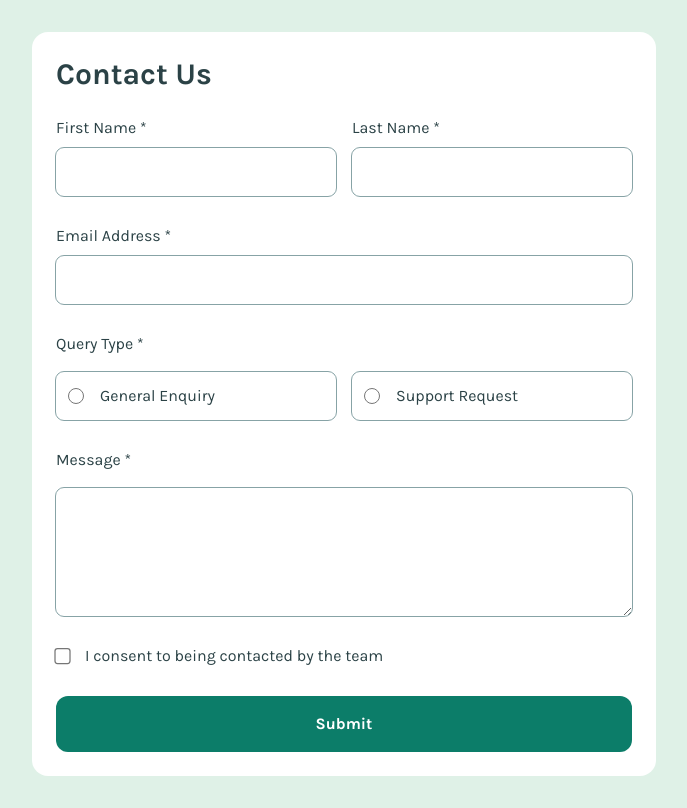
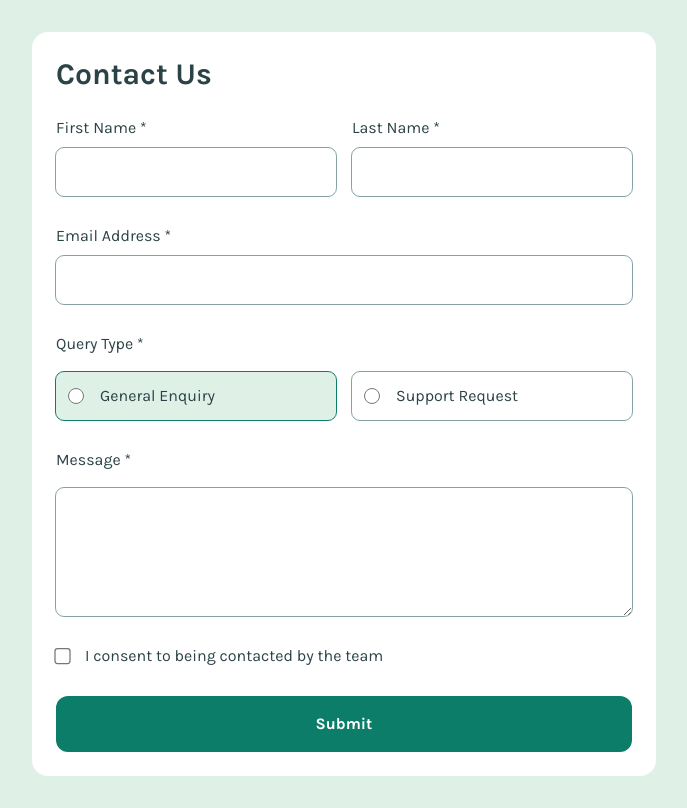
Before and after one commit to frontend-rustyff12/14-contact-form, a React (Vite) app: page / in a window 1280 px wide. Shown: the whole page, without its empty margins (296-983 px from the left). Built offline with nearby package versions, Linux system fonts and the light colour scheme.

Commit message:
Extra types created, validation and submit functions created

```diff
--- a/src/Form.tsx
+++ b/src/Form.tsx
@@ -1,23 +1,108 @@
-import { inputClass } from "./utils";
+import { useState, useRef, type FormEvent } from "react";
+import {
+  inputClass,
+  queryInputClass,
+  type formType,
+  type FormDataRaw,
+  type FormErrors,
+} from "./utils";
 export default function Form() {
+  const formRef = useRef<HTMLFormElement>(null);
+  const [errors, setErrors] = useState<FormErrors>({});
+  const [formObj, setFormObj] = useState<formType>({
+    fname: { value: "", isValid: false },
+    lname: { value: "", isValid: false },
+    email: { value: "", isValid: false },
+    query: { value: "general", isValid: true },
+    message: { value: "", isValid: false },
+    consent: false,
+  });
+
+  // Validation
+  function validateForm(data: FormDataRaw): FormErrors {
+    const newErrors: FormErrors = {};
+    if (!data.fname) newErrors.fname = "This field is required";
+    if (!data.lname) newErrors.lname = "This field is required";
+    if (!data.email) {
+      newErrors.email = "Please enter a valid emil address";
+    } else if (!/^[^\s@]+@[^\s@]+\.[^\s@]+$/.test(data.email)) {
+      newErrors.email = "Please enter a valid emil address";
+    }
+    if (!data.query || !["support", "general"].includes(data.query))
+      newErrors.query = "Please select a query type";
+    if (!data.message) newErrors.message = "This field is required";
+    if (!data.consent)
+      newErrors.consent =
+        "To submit this form, please consent to being contacted";
+    return newErrors;
+  }
+
+  function handleSubmit(e: FormEvent<HTMLFormElement>) {
+    e.preventDefault();
+    if (formRef.current) {
+      const formData = new FormData(formRef.current);
+      const data: FormDataRaw = Object.fromEntries(formData.entries());
+
+      const validationErrors = validateForm(data);
+      if (Object.keys(validationErrors).length > 0) {
+        setErrors(validationErrors);
+        setFormObj({
+          fname: { value: data.fname || "", isValid: !validationErrors.fname },
+          lname: { value: data.lname || "", isValid: !validationErrors.lname },
+          email: { value: data.email || "", isValid: !validationErrors.email },
+          query: {
+            value: data.query || "support",
+            isValid: !validationErrors.query,
+          },
+          message: {
+            value: data.message || "",
+            isValid: !validationErrors.message,
+          },
+          consent: data.consent === "on",
+        });
+        return;
+      }
+      // Validation passed, clear errors
+      setErrors({});
+      // Update formObj with valid data
+      const processedData: formType = {
+        fname: { value: data.fname || "", isValid: true },
+        lname: { value: data.lname || "", isValid: true },
+        email: { value: data.email || "", isValid: true },
+        query: { value: data.query || "support", isValid: true },
+        message: { value: data.message || "", isValid: true },
+        consent: data.consent === "on",
+      };
+      setFormObj(processedData);
+      console.log("Form submitted:", processedData);
+    }
+  }
+
   return (
     <section className="bg-cust-White p-6 font-karla rounded-2xl md:w-1/2 ">
       <h1 className="text-3xl font-bold text-cust-Grey-900">Contact Us</h1>
-      <form className="grid grid-cols-1 gap-7 mt-6">
+
+      {/* Form */}
+      <form
+        ref={formRef}
+        onSubmit={handleSubmit}
+        className="grid grid-cols-1 gap-7 mt-6"
+        noValidate
+      >
         <div className="flex flex-col gap-2 md:flex-row md:gap-4 ">
           <div className="flex flex-col gap-2 md:w-full">
             <label className="text-cust-Grey-900" htmlFor="fname">
               First Name *
             </label>
             <input className={inputClass} type="text" id="fname" name="fname" />
-            <p className="hidden">This field is required</p>
+            {errors.fname && <p className="text-red-500">{errors.fname}</p>}
           </div>
           <div className="flex flex-col gap-2 md:w-full">
             <label className="text-cust-Grey-900" htmlFor="lname">
               Last Name *
             </label>
             <input className={inputClass} type="text" id="lname" name="lname" />
-            <p className="hidden">This field is required</p>
+            {errors.lname && <p className="text-red-500">{errors.lname}</p>}
           </div>
         </div>
 
@@ -26,32 +111,44 @@ export default function Form() {
             Email Address *
           </label>
           <input className={inputClass} type="email" id="email" name="email" />
-          <p className="hidden">Please enter a valid email address</p>
+          {errors.email && <p className="text-red-500">{errors.email}</p>}
         </div>
+
+        {/* Query */}
         <div className="">
           <fieldset>
             <legend className="mb-4 text-cust-Grey-900">Query Type *</legend>
             <div className="flex flex-col gap-4 md:flex-row">
               <div
-                className={`${inputClass} flex items-center gap-4 md:w-full`}
+                className={`${queryInputClass} flex items-center gap-4 md:w-full ${
+                  formObj.query.value === "general"
+                    ? "bg-cust-Green-200 outline-1 outline-cust-Green-600"
+                    : "outline outline-cust-Grey-500"
+                }`}
               >
                 <input
-                  className="h-4 w-4 "
+                  className="h-4 w-4 accent-cust-Green-600"
                   type="radio"
                   id="general"
+                  name="query"
                   value="general"
                 />
-                <label className="text-cust-Grey-900" htmlFor="general">
+                <label className="text-cust-Grey-900 " htmlFor="general">
                   General Enquiry
                 </label>
               </div>
               <div
-                className={`${inputClass} flex items-center gap-4 md:w-full`}
+                className={`${inputClass} flex items-center gap-4 md:w-full ${
+                  formObj.query.value === "support"
+                    ? "bg-cust-Green-200 outline-1 outline-cust-Green-600"
+                    : "outline outline-cust-Grey-500"
+                }`}
               >
                 <input
-                  className="h-4 w-4 "
+                  className="h-4 w-4 accent-cust-Green-600"
                   type="radio"
                   id="support"
+                  name="query"
                   value="support"
                 />
                 <label className="text-cust-Grey-900" htmlFor="support">
@@ -60,9 +157,11 @@ export default function Form() {
               </div>
             </div>
 
-            <p className="hidden">Please select a query type</p>
+            {errors.query && <p className="text-red-500">{errors.query}</p>}
           </fieldset>
         </div>
+
+        {/* Message */}
         <div className="flex flex-col ">
           <label className="mb-4 text-cust-Grey-900" htmlFor="message">
             Message *
@@ -72,22 +171,21 @@ export default function Form() {
             name="message"
             id="message"
           ></textarea>
-          <p className="hidden">This field is required</p>
+          {errors.message && <p className="text-red-500">{errors.message}</p>}
         </div>
+        <div className="flex gap-4 flex-col">
           <div className="flex gap-4">
             <input
-            className="scale-125"
+              className="scale-125 checked:bg-cust-Green-600"
               type="checkbox"
               id="consent"
               name="consent"
             />
-
             <label className="text-cust-Grey-900" htmlFor="consent">
               I consent to being contacted by the team
             </label>
-          <p className="hidden">
-            To submit this form, please consent to being contacted
-          </p>
+          </div>
+          {errors.consent && <p className="text-red-500">{errors.consent}</p>}
         </div>
         <button className="bg-cust-Green-600 p-4 text-cust-White font-bold rounded-xl hover:bg-cust-Grey-900 cursor-pointer">
           Submit
--- a/src/utils.ts
+++ b/src/utils.ts
@@ -1 +1,37 @@
-export const inputClass = "outline outline-cust-Grey-500 rounded-lg p-3";
+export const inputClass =
+  "outline outline-cust-Grey-500 rounded-lg p-3 focus:outline-1 focus:outline-cust-Green-600";
+
+export const queryInputClass =
+  "rounded-lg p-3 focus:outline-1 focus:outline-cust-Green-600";
+
+type valueType = {
+  value: string;
+  isValid: boolean;
+};
+
+export type formType = {
+  fname: valueType;
+  lname: valueType;
+  email: valueType;
+  query: valueType;
+  message: valueType;
+  consent: boolean;
+};
+
+export interface FormDataRaw {
+  fname?: string;
+  lname?: string;
+  email?: string;
+  query?: string;
+  message?: string;
+  consent?: string;
+}
+
+export interface FormErrors {
+  fname?: string;
+  lname?: string;
+  email?: string;
+  query?: string;
+  message?: string;
+  consent?: string;
+}
```
Lines whose indentation alone changed are shown as unchanged.
